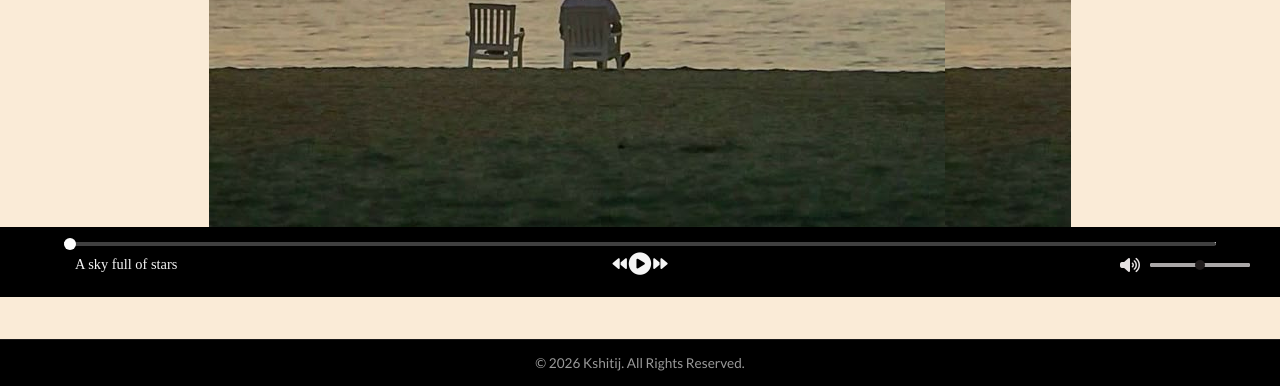
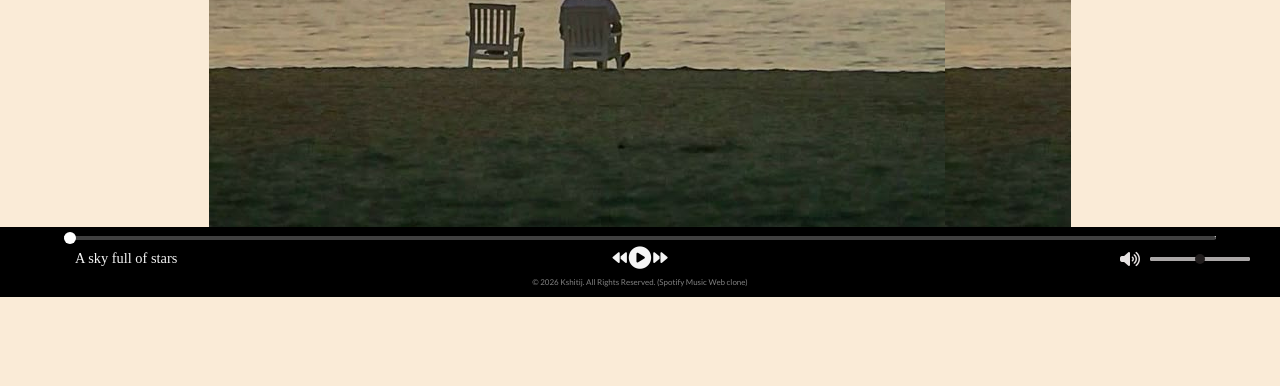
Before and after one commit to Kshitij-Nale/Music-web-Project, a plain HTML site: page index.html in a window 1280 px wide. Shown: the part 503-889 px from the top of the page. After the commit the page ends 842 px from the top, so only its background shows below. Drawn offline with Linux system fonts and the light colour scheme; files whose address does not match are found by name; a web font is replaced by a local one.

Commit message:
Footer Update

```diff
--- a/index.html
+++ b/index.html
@@ -137,10 +137,11 @@
             <input type="range" name="volume" id="volumeBar" min="0" value="50" max="100">
         </div>
     </div>
+     <div class="copyright-inline">
+        <p>&copy; 2026 Kshitij. All Rights Reserved. (Spotify Music Web clone)</p>
+    </div>
 </div>
-      <footer class="copyright">
-          <p> &copy; 2026 Kshitij. All Rights Reserved.</p>
-     </footer>
+
 
     <script src="https://kit.fontawesome.com/200e870cc1.js" crossorigin="anonymous"></script>
     <script src="script.js"></script>
--- a/style.css
+++ b/style.css
@@ -300,16 +300,16 @@ nav ul li{
     transition: all 0.18ms ease;
 }
 
-.copyright {
+.copyright-inline {
     background-color: black;
-    color: rgba(255, 255, 255, 0.6);
+    color: rgba(255, 255, 255, 0.5);
     text-align: center;
-    padding: 15px 0;
-    font-size: 0.85rem;
+    padding: 1px 0;
+    font-size: 0.50rem;
     font-family: 'Lato', sans-serif;
-    border-top: 1px solid rgba(255, 255, 255, 0.1);
+    width: 50%;
 }
 
-.copyright p {
+.copyright-inline p {
     margin: 0;
 }
```
